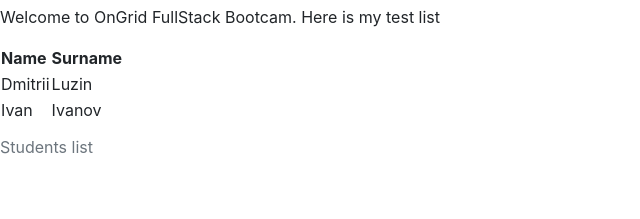
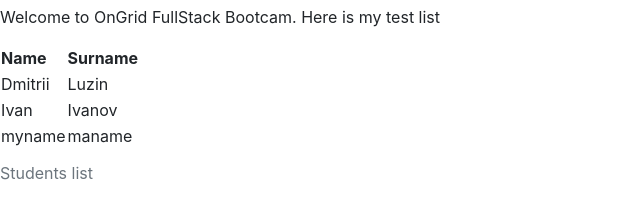
Before and after one commit to DmiryL/Lesson, a plain HTML site: page index.html in a window 1280 px wide. Shown: the part 51-270 px from the top of the page, without its empty margins (0-640 px from the left). Drawn offline with nearby package versions, Linux system fonts and the light colour scheme.

Commit message:
Add new name

```diff
--- a/index.html
+++ b/index.html
@@ -31,6 +31,9 @@
 				<tr>
 					<td>Ivan</th> <td>Ivanov</td>
 				</tr>
+				<tr>
+					<td>myname</th> <td>maname</td>
+				</tr>
 
 
 			</tbody>
```
